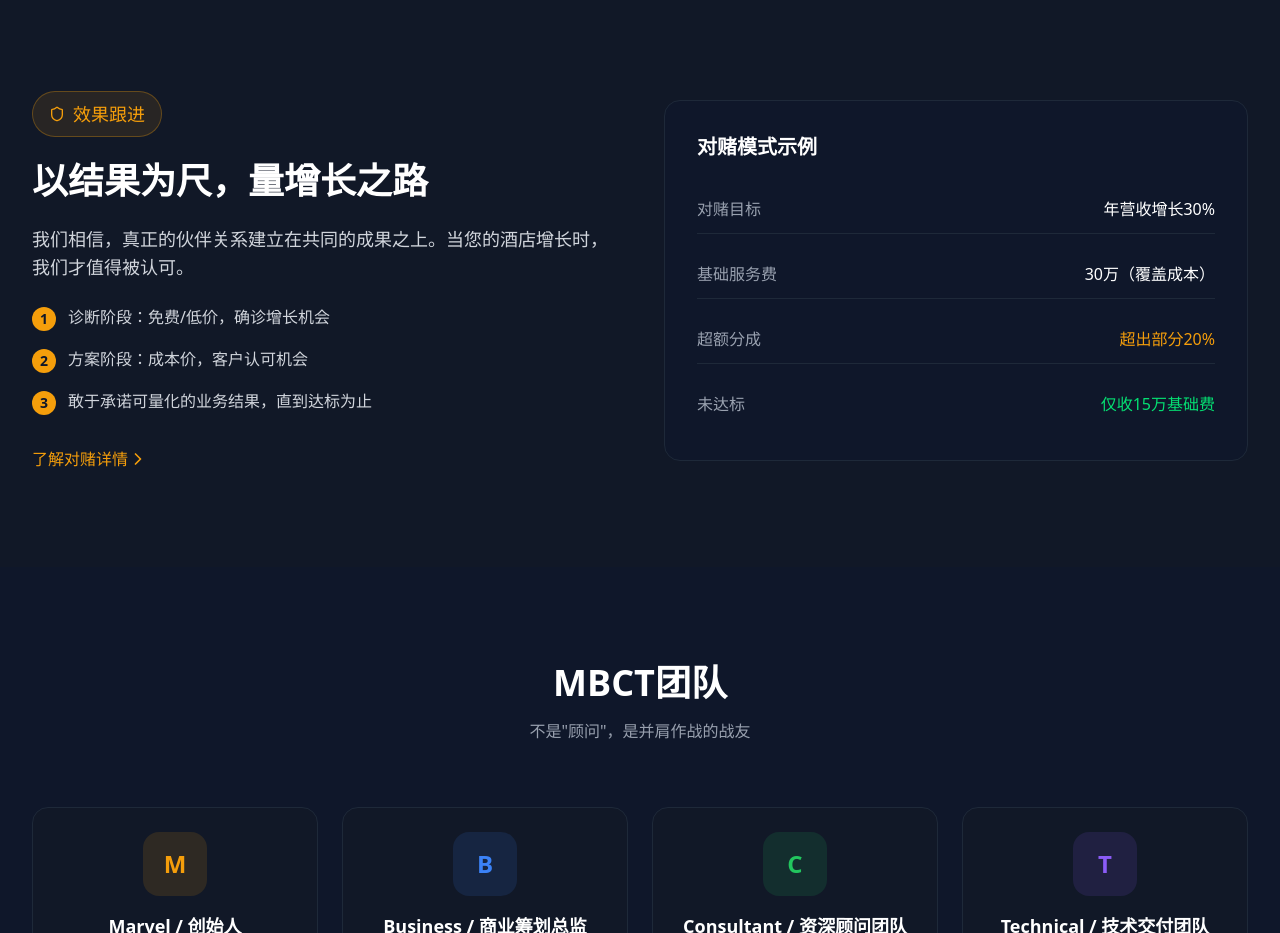
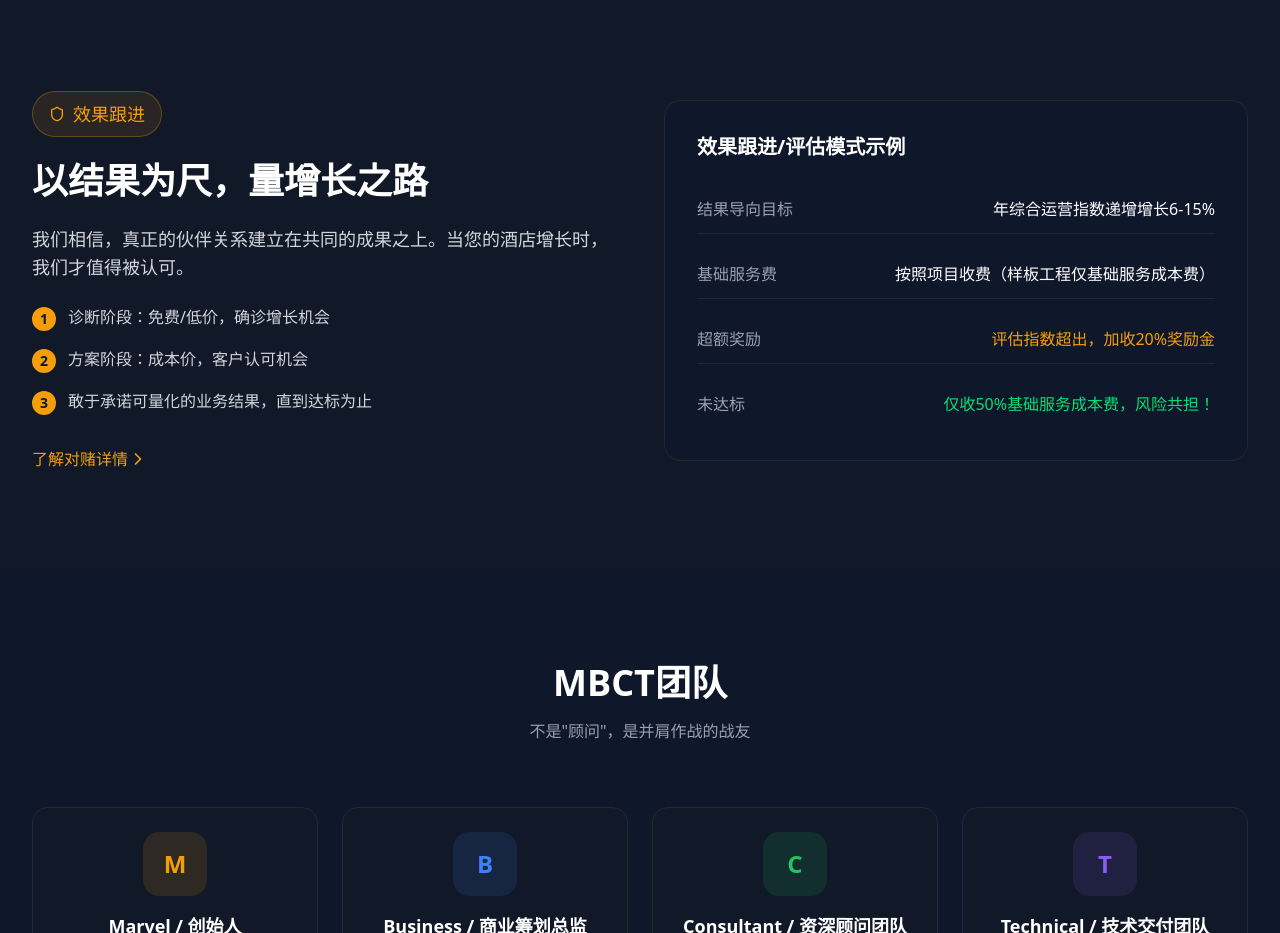
Before and after one commit to Michaelzp53/mbct-website, a Next.js app: page /en/ in a window 1280 px wide. Shown: the part 2080-3013 px from the top of the page. Built offline with nearby package versions, Linux system fonts and the light colour scheme.

Commit message:
效果跟进/评估模式示例内容更新

```diff
--- a/src/app/[lang]/page.tsx
+++ b/src/app/[lang]/page.tsx
@@ -204,23 +204,23 @@ export default function HomePage() {
             </div>
 
             <div className="bg-[#0f172a] rounded-2xl p-8 border border-gray-800">
-              <h3 className="text-xl font-bold text-white mb-6">对赌模式示例</h3>
+              <h3 className="text-xl font-bold text-white mb-6">效果跟进/评估模式示例</h3>
               <div className="space-y-4">
                 <div className="flex justify-between items-center py-3 border-b border-gray-800">
-                  <span className="text-gray-400">对赌目标</span>
-                  <span className="text-white font-medium">年营收增长30%</span>
+                  <span className="text-gray-400">结果导向目标</span>
+                  <span className="text-white font-medium">年综合运营指数递增增长6-15%</span>
                 </div>
                 <div className="flex justify-between items-center py-3 border-b border-gray-800">
                   <span className="text-gray-400">基础服务费</span>
-                  <span className="text-white font-medium">30万（覆盖成本）</span>
+                  <span className="text-white font-medium">按照项目收费（样板工程仅基础服务成本费）</span>
                 </div>
                 <div className="flex justify-between items-center py-3 border-b border-gray-800">
-                  <span className="text-gray-400">超额分成</span>
-                  <span className="text-[#f59e0b] font-medium">超出部分20%</span>
+                  <span className="text-gray-400">超额奖励</span>
+                  <span className="text-[#f59e0b] font-medium">评估指数超出，加收20%奖励金</span>
                 </div>
                 <div className="flex justify-between items-center py-3">
                   <span className="text-gray-400">未达标</span>
-                  <span className="text-green-400 font-medium">仅收15万基础费</span>
+                  <span className="text-green-400 font-medium">仅收50%基础服务成本费，风险共担！</span>
                 </div>
               </div>
             </div>
```
